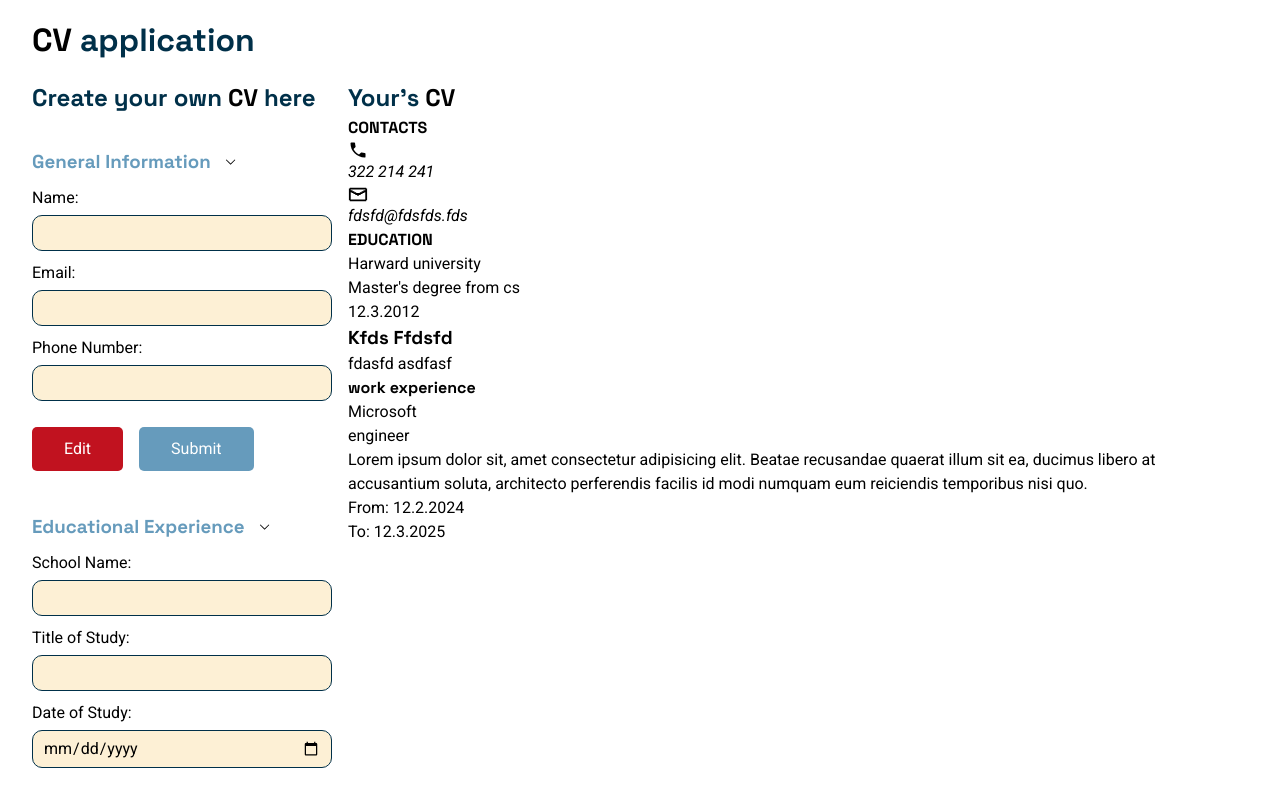
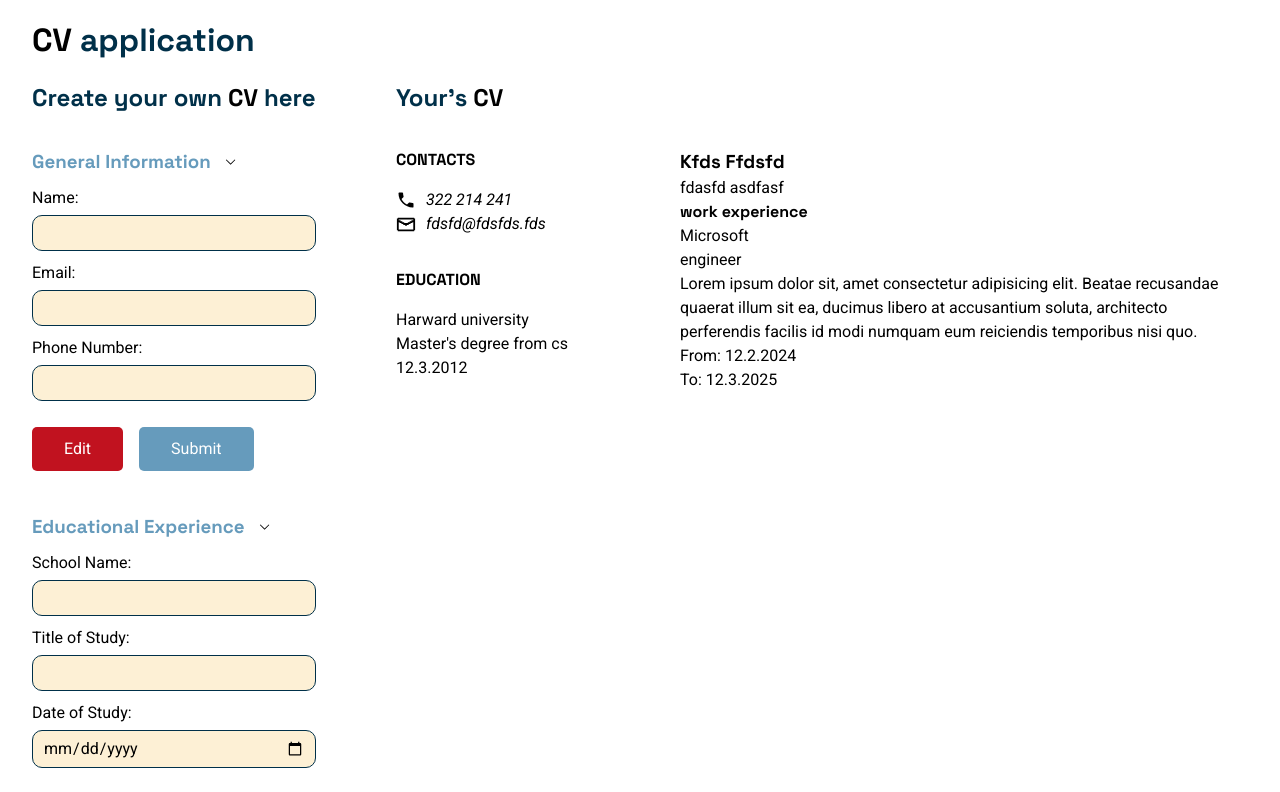
Before and after one commit to codingbyday3/cv-application, a React (Vite) app: page / in a window 1280 px wide. Shown: the top 792 px of the page. Built offline with nearby package versions, Linux system fonts and the light colour scheme.

Commit message:
Style: side container of cv

```diff
--- a/src/components/app.jsx
+++ b/src/components/app.jsx
@@ -44,7 +44,7 @@ export default function App(){
                             <CreateInputFields key={info.id} input={info} />
                         )}
                 </aside>
-                <section>
+                <section className="cv-container">
                     <h2>Your's <span>CV</span></h2>
                     <CreateCv />
                 </section>
--- a/src/components/create-cv-file.jsx
+++ b/src/components/create-cv-file.jsx
@@ -1,8 +1,8 @@
 export default function CreateCv(){
     return(
         <article>
-            <section>
-                <div>
+            <section className="cv-side-container">
+                <div className="contacts">
                     <h4>CONTACTS</h4>
                     <address>
                         <div>
@@ -19,11 +19,14 @@ export default function CreateCv(){
                         </div>
                     </address>
                 </div>
-                <div>
+                <div className="education">
                     <h4>EDUCATION</h4>
-                    <p>Harward university</p>
-                    <p>Master's degree from cs</p>
-                    <p>12.3.2012</p>
+                    <div>
+                        <p>Harward university</p>
+                        <p>Master's degree from cs</p>
+                        <p>12.3.2012</p>
+                    </div>
+
                 </div>
             </section>
             <section>
--- a/src/styles/app.css
+++ b/src/styles/app.css
@@ -82,7 +82,7 @@ header span{
 main{
   display: grid;
   grid-template-columns: 1fr 3fr;
-  gap: 1rem;
+  gap: 5rem;
 }
 
 aside{
@@ -146,3 +146,38 @@ input{
   background-color: var(--blue-light);
   color: white;
 }
+
+.cv-container{
+  display: flex;
+  flex-direction: column;
+  gap: 2rem;
+}
+
+
+article{
+  display: grid;
+  grid-template-columns: 1fr 2fr;
+}
+
+.cv-side-container{
+  display: flex;
+  flex-direction: column;
+  gap: 2rem;
+}
+
+.contacts{
+  display: flex;
+  flex-direction: column;
+  gap: 1rem;
+}
+
+address div{
+  display: flex;
+  gap: 10px;
+}
+
+.education{
+  display: flex;
+  flex-direction: column;
+  gap: 1rem;
+}
```
